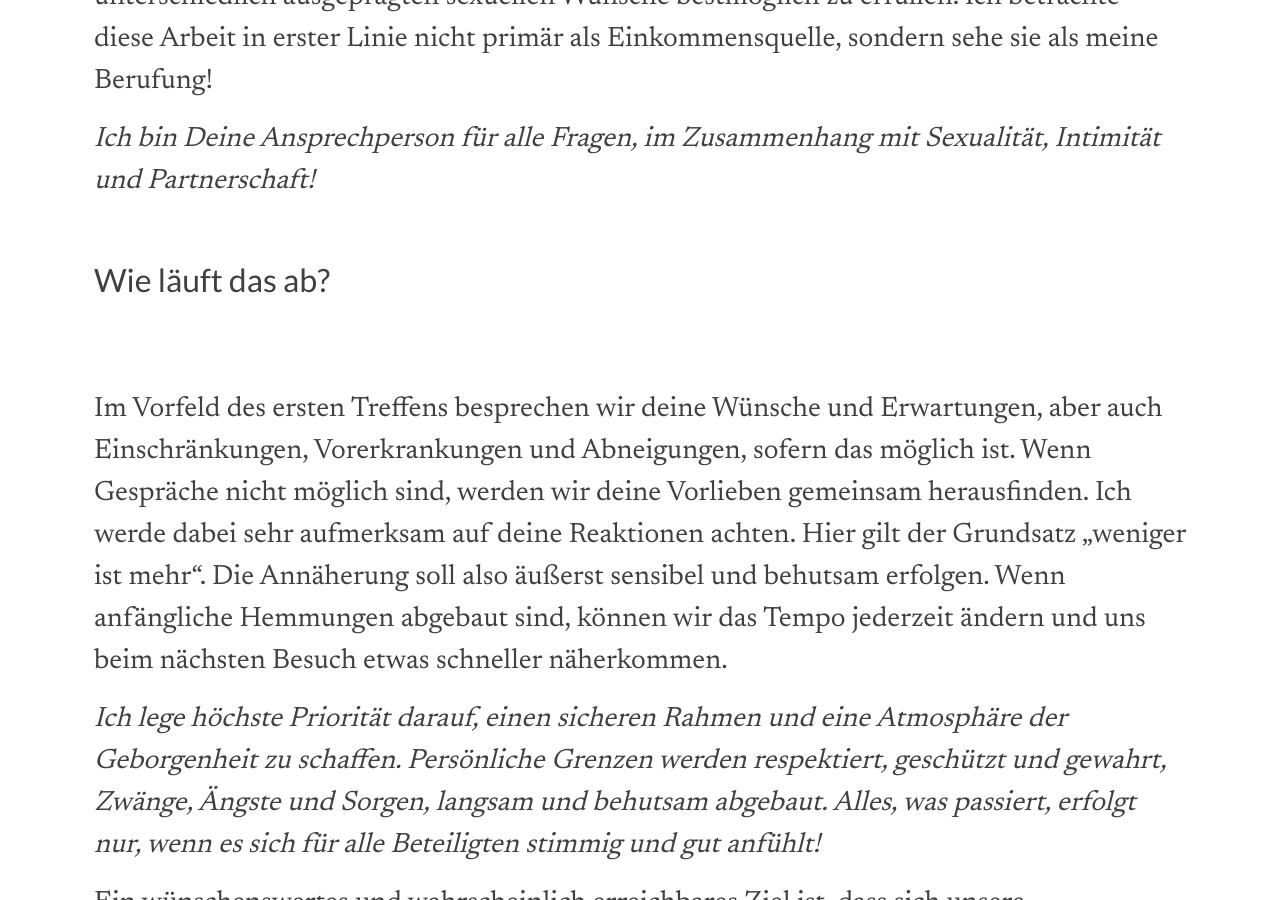
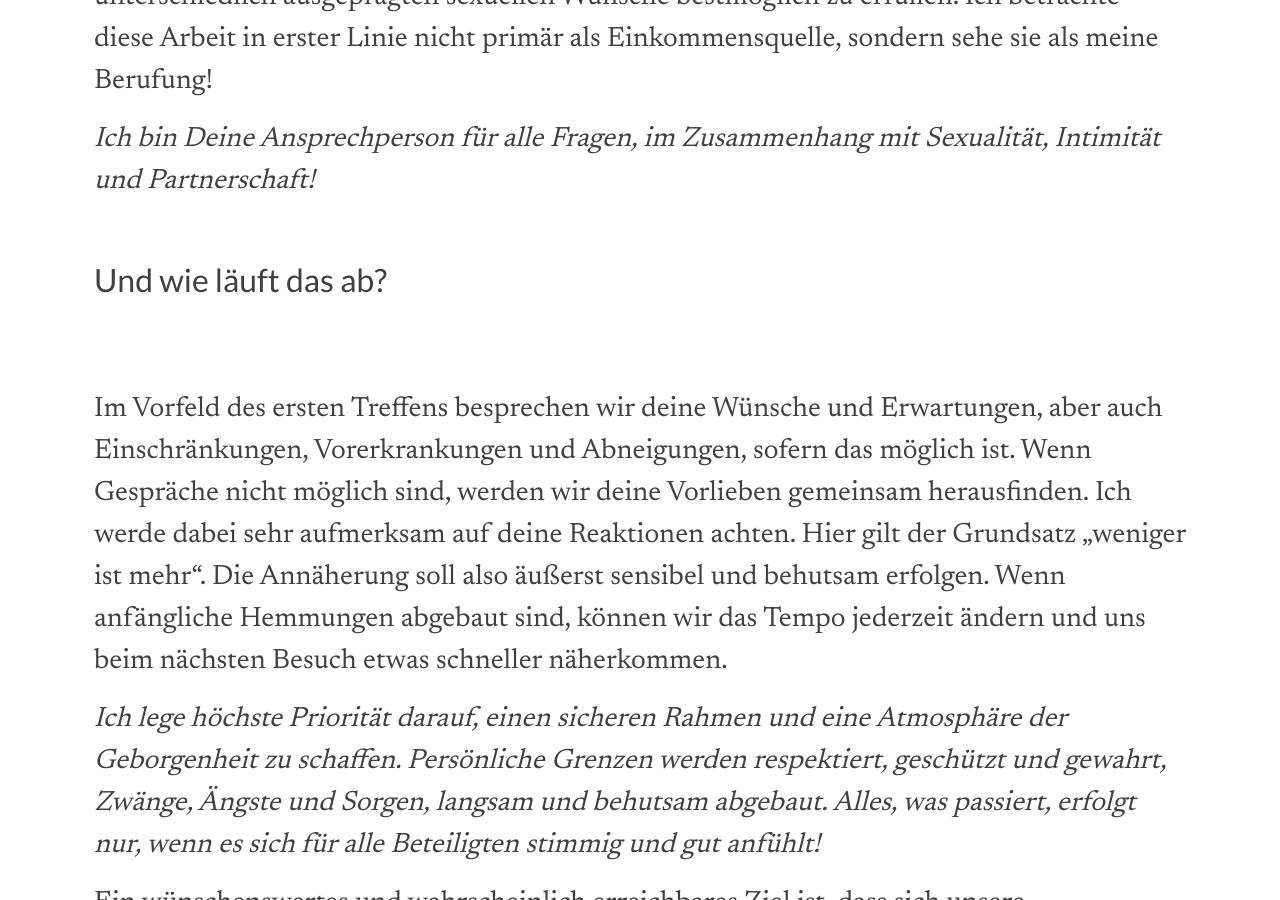
Before and after one commit to sexualbegleitung/sexualbegleitung-wien.at, a Jekyll site: the page built from index.md, in a window 1280 px wide and 900 px high, scrolled down 1180 px. Built offline with Jekyll 4.4.1, drawn with Linux system fonts in a browser that asks for light colours; nearby versions of some CDN libraries.

Commit message:
Habe die ÜS geändert

```diff
--- a/index.md
+++ b/index.md
@@ -14,7 +14,7 @@ Ich widme mich dieser verantwortungsvollen Tätigkeit und sehe es als meine Aufg
 _Ich bin Deine Ansprechperson für alle Fragen, im Zusammenhang mit Sexualität, Intimität und Partnerschaft!_
 
 ***
-## Wie läuft das ab?
+## Und wie läuft das ab?
 ***
 Im Vorfeld des ersten Treffens besprechen wir deine Wünsche und Erwartungen, aber auch Einschränkungen, Vorerkrankungen und Abneigungen, sofern das möglich ist.
 Wenn Gespräche nicht möglich sind, werden wir deine Vorlieben gemeinsam herausfinden.
```
